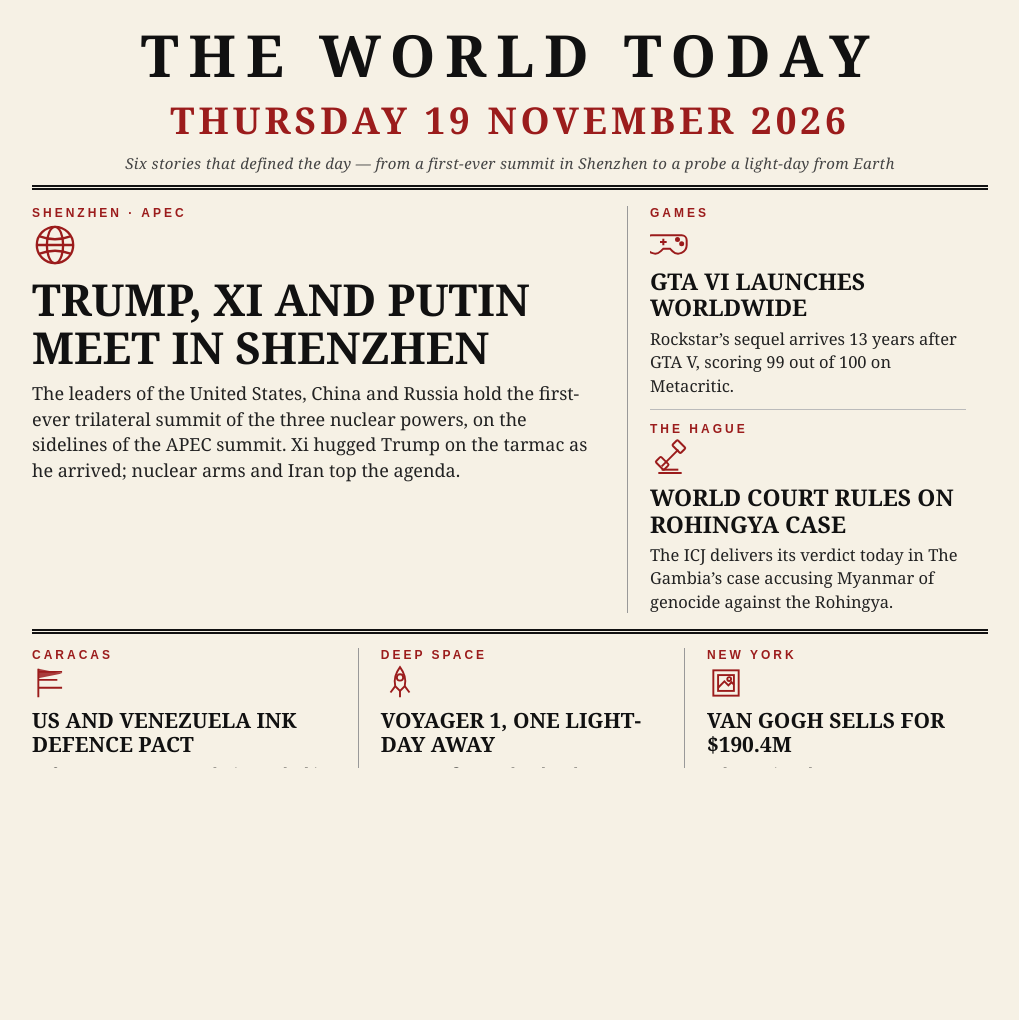
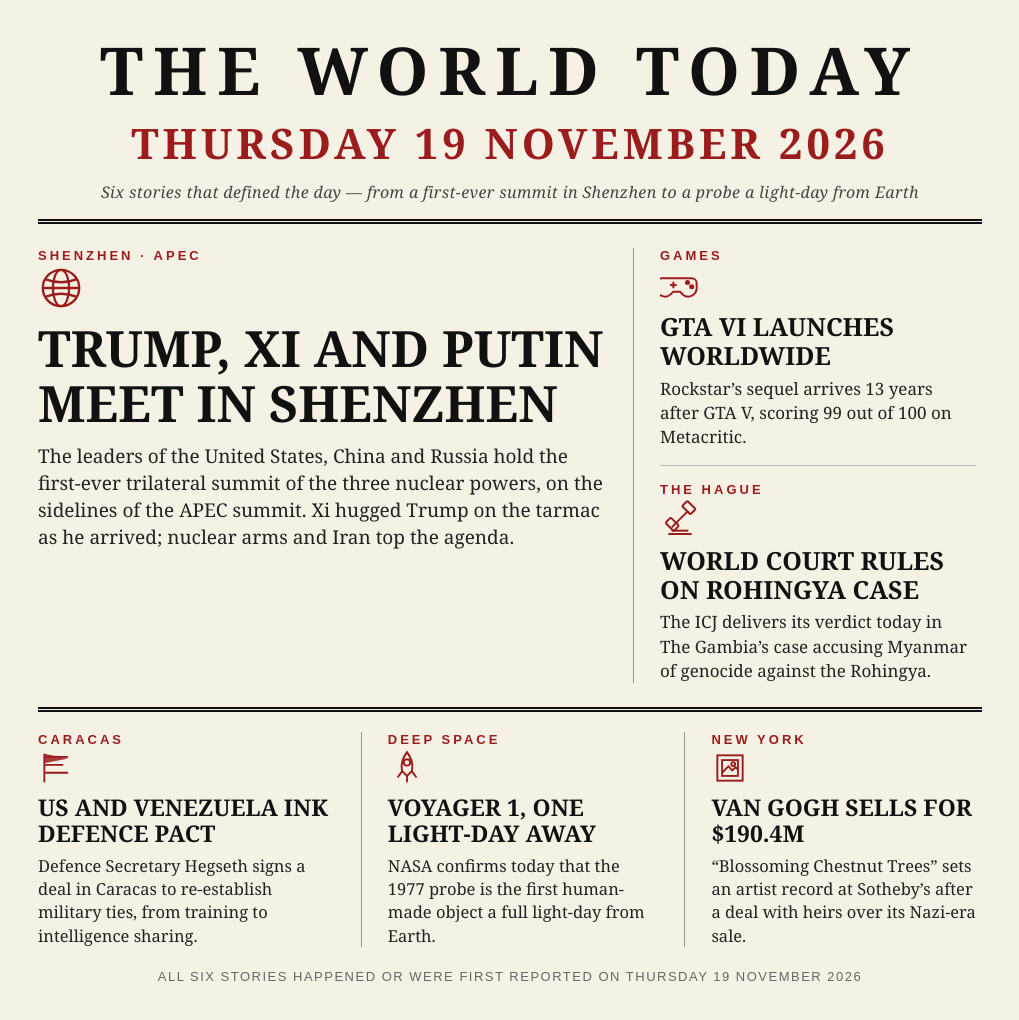
Before and after one commit to yuklcool/news-image-20261119, a plain HTML site: page page/index.html in a window 1280 px wide. Shown: the whole page, without its empty margins (2-1021 px from the left). Before the commit the page ends 800 px from the top, so only its background shows below. Drawn offline with Linux system fonts and the light colour scheme.

Commit message:
front page: square 1024x1024 layout, larger type, no clipping

```diff
--- a/page/index.html
+++ b/page/index.html
@@ -5,51 +5,51 @@
 <title>THE WORLD TODAY — Thursday 19 November 2026</title>
 <style>
   * { margin: 0; padding: 0; box-sizing: border-box; }
-  html, body { width: 1024px; height: 768px; overflow: hidden; }
+  html, body { width: 1024px; height: 1024px; overflow: hidden; }
   body {
     background: #f6f1e5;
     color: #111;
     font-family: Georgia, 'Times New Roman', Times, serif;
     -webkit-font-smoothing: antialiased;
   }
-  .page { width: 1024px; height: 768px; padding: 26px 34px 20px; }
+  .page { width: 1024px; height: 1024px; padding: 36px 40px 28px; }
   /* ---------- masthead ---------- */
-  header { text-align: center; border-bottom: 5px double #111; padding-bottom: 12px; }
-  .paper { font-size: 58px; font-weight: 700; letter-spacing: 10px; line-height: 1; }
+  header { text-align: center; border-bottom: 5px double #111; padding-bottom: 16px; }
+  .paper { font-size: 66px; font-weight: 700; letter-spacing: 10px; line-height: 1; }
   .date {
-    margin-top: 10px; font-size: 37px; font-weight: 700; letter-spacing: 4px;
+    margin-top: 12px; font-size: 42px; font-weight: 700; letter-spacing: 4px;
     color: #9b1c1c;
   }
   .kicker {
-    margin-top: 8px; font-size: 15px; font-style: italic; color: #444; letter-spacing: 0.4px;
+    margin-top: 10px; font-size: 16px; font-style: italic; color: #444; letter-spacing: 0.4px;
   }
   /* ---------- layout ---------- */
-  main { display: flex; gap: 22px; margin-top: 16px; }
-  .lead { width: 596px; border-right: 1px solid #999; padding-right: 22px; }
+  main { display: flex; gap: 26px; margin-top: 24px; }
+  .lead { width: 596px; border-right: 1px solid #999; padding-right: 26px; }
   .side { width: 316px; }
   .tag {
-    font-family: Arial, Helvetica, sans-serif; font-size: 12px; font-weight: 700;
+    font-family: Arial, Helvetica, sans-serif; font-size: 13px; font-weight: 700;
     letter-spacing: 3px; color: #9b1c1c; text-transform: uppercase;
   }
-  h1 { font-size: 44px; line-height: 1.08; font-weight: 700; margin: 8px 0 10px; }
-  h2 { font-size: 23px; line-height: 1.15; font-weight: 700; margin: 6px 0 6px; }
-  p { font-size: 16.5px; line-height: 1.42; color: #222; }
-  .lead p { font-size: 18px; }
+  h1 { font-size: 50px; line-height: 1.1; font-weight: 700; margin: 10px 0 12px; }
+  h2 { font-size: 25px; line-height: 1.15; font-weight: 700; margin: 7px 0 7px; }
+  p { font-size: 17px; line-height: 1.42; color: #222; }
+  .lead p { font-size: 19px; }
   .icon { display: block; margin: 2px 0 6px; }
-  .story { padding-bottom: 12px; margin-bottom: 12px; border-bottom: 1px solid #bbb; }
+  .story { padding-bottom: 16px; margin-bottom: 16px; border-bottom: 1px solid #bbb; }
   .story:last-child { border-bottom: none; margin-bottom: 0; padding-bottom: 0; }
   /* ---------- bottom row ---------- */
   footer {
-    display: flex; gap: 22px; margin-top: 16px; padding-top: 14px;
+    display: flex; gap: 26px; margin-top: 24px; padding-top: 20px;
     border-top: 5px double #111;
   }
-  footer .story { width: 308px; border-bottom: none; margin-bottom: 0; padding-bottom: 0; }
-  footer .story + .story { border-left: 1px solid #999; padding-left: 22px; }
-  footer h2 { font-size: 21px; }
-  footer p { font-size: 15px; }
+  footer .story { width: 306px; border-bottom: none; margin-bottom: 0; padding-bottom: 0; }
+  footer .story + .story { border-left: 1px solid #999; padding-left: 26px; }
+  footer h2 { font-size: 23px; }
+  footer p { font-size: 16.5px; }
   .foot {
-    margin-top: 12px; text-align: center; font-family: Arial, Helvetica, sans-serif;
-    font-size: 11.5px; letter-spacing: 1.5px; color: #666; text-transform: uppercase;
+    margin-top: 22px; text-align: center; font-family: Arial, Helvetica, sans-serif;
+    font-size: 13px; letter-spacing: 1.5px; color: #666; text-transform: uppercase;
   }
 </style>
 </head>
```
